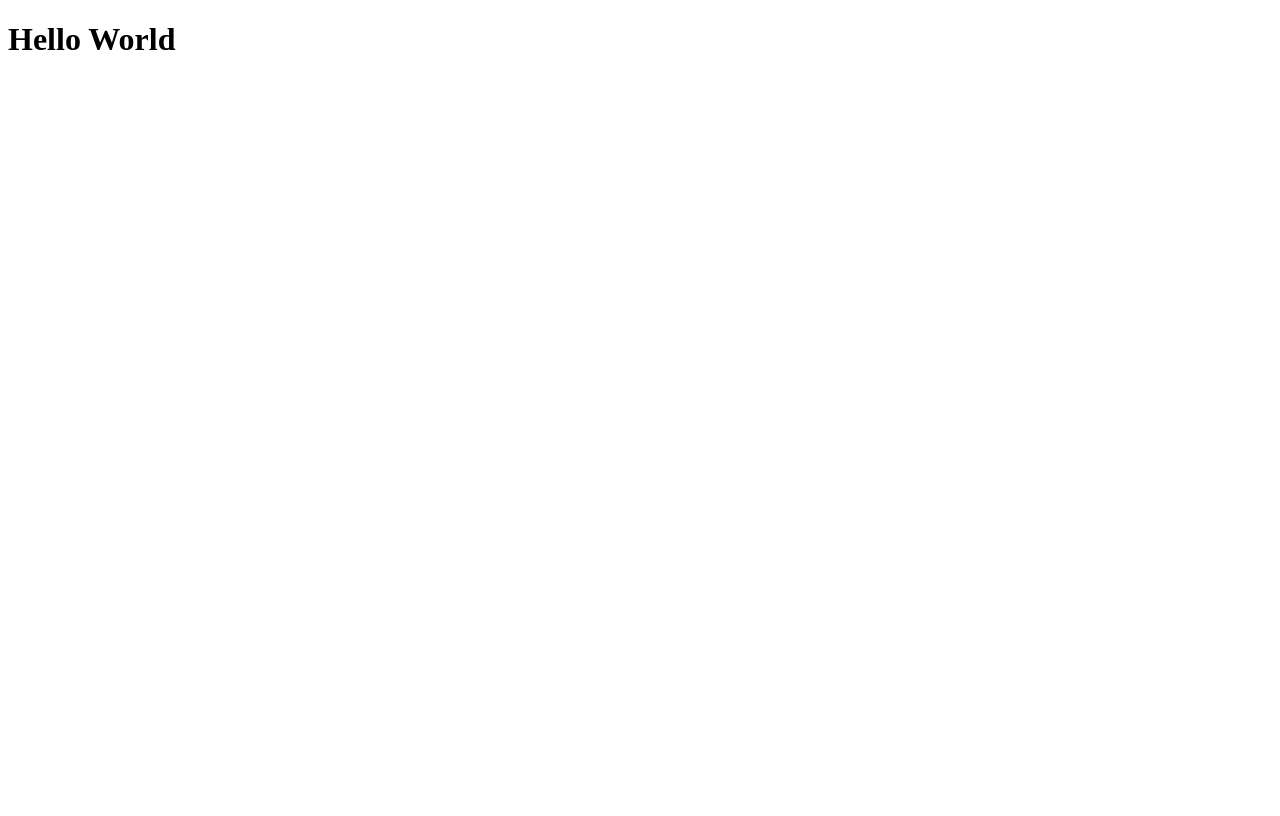
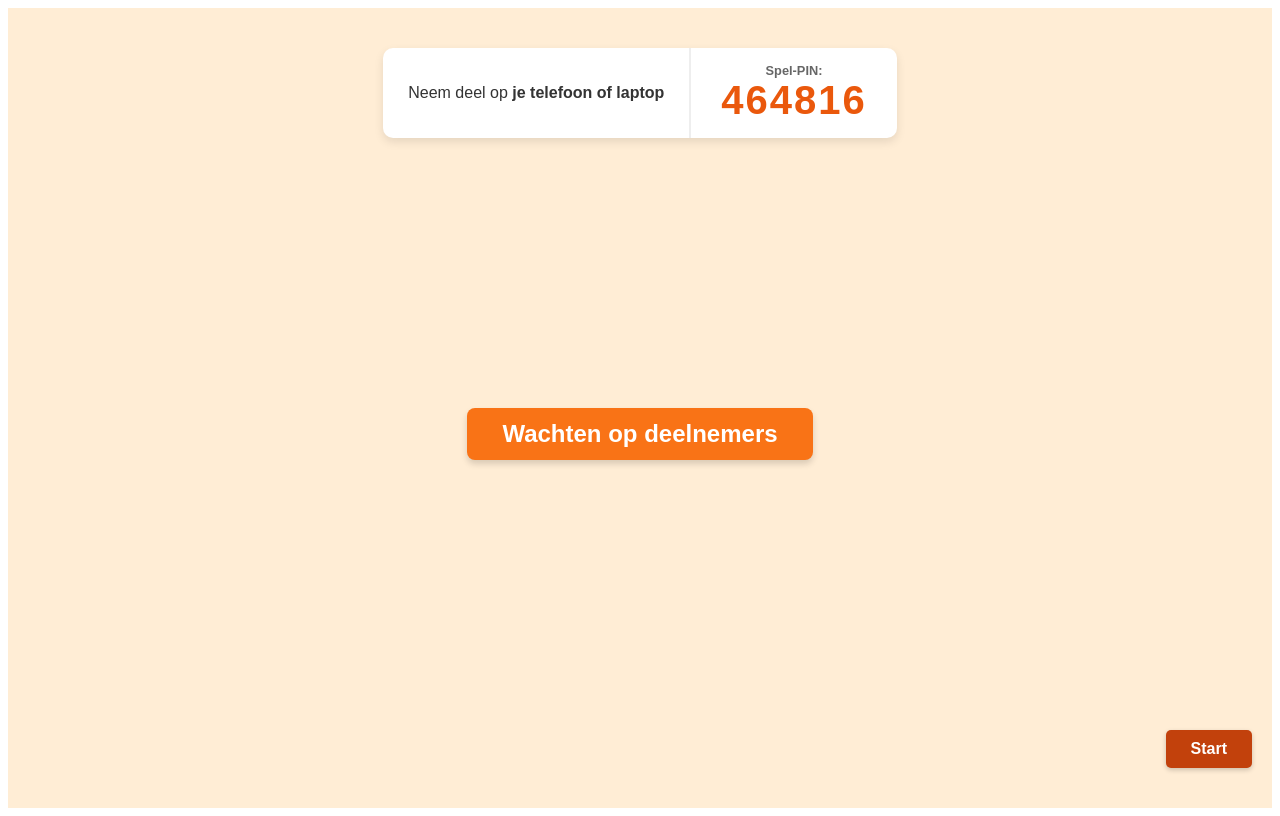
Before and after one commit to NimrodLobozar/Open_ICT_Quiz_site, a React (Vite) app: page / in a window 1280 px wide. Built offline with nearby package versions, Linux system fonts and the light colour scheme.

Commit message:
lobbyscherm host

```diff
--- a/src/App.jsx
+++ b/src/App.jsx
@@ -1,5 +1,65 @@
-function App() {
-  return <h1>Hello World</h1>
+export default function App() {
+  return (
+    <div style={{
+      backgroundColor: "#ffedd5", /* Mooie zachte lichtoranje achtergrond */
+      minHeight: "100vh",
+      color: "#7c2d12", /* Donkeroranje/bruine tekst voor goed contrast */
+      fontFamily: "Arial, sans-serif",
+      display: "flex",
+      flexDirection: "column",
+      justifyContent: "space-between",
+      alignItems: "center",
+      padding: "20px",
+      boxSizing: "border-box"
+    }}>
+      {/* Bovenste balk met instructie en de PIN */}
+      <div style={{
+        backgroundColor: "white",
+        color: "#333",
+        display: "flex",
+        borderRadius: "10px",
+        overflow: "hidden",
+        boxShadow: "0 4px 10px rgba(0,0,0,0.1)",
+        marginTop: "20px"
+      }}>
+        <div style={{ padding: "15px 25px", borderRight: "2px solid #eee", fontSize: "1rem", display: "flex", alignItems: "center" }}>
+          Neem deel op&nbsp;<strong>je telefoon of laptop</strong>
+          </div>
+        <div style={{ padding: "15px 30px", display: "flex", flexDirection: "column", alignItems: "center" }}>
+          <span style={{ fontSize: "0.8rem", fontWeight: "bold", color: "#666" }}>Spel-PIN:</span>
+          <span style={{ fontSize: "2.5rem", fontWeight: "bold", letterSpacing: "2px", color: "#ea580c" }}>464816</span>
+        </div>
+      </div>
+
+      {/* Midden: Wachten op deelnemers (helder oranje vak) */}
+      <div style={{
+        backgroundColor: "#f97316",
+        color: "white",
+        padding: "12px 35px",
+        borderRadius: "8px",
+        fontSize: "1.5rem",
+        fontWeight: "bold",
+        boxShadow: "0 4px 6px rgba(0,0,0,0.15)"
+      }}>
+        Wachten op deelnemers
+      </div>
+
+      {/* Rechtsonder knop */}
+      <div style={{ width: "100%", display: "flex", justifyContent: "flex-end", paddingBottom: "20px" }}>
+        <button style={{
+          backgroundColor: "#c2410c",
+          color: "white",
+          border: "none",
+          padding: "10px 25px",
+          borderRadius: "5px",
+          fontWeight: "bold",
+          fontSize: "1rem",
+          cursor: "pointer",
+          boxShadow: "0 2px 5px rgba(0,0,0,0.2)"
+        }}>
+          Start
+        </button>
+      </div>
+    </div>
+  );
 }
-
-export default App
```
